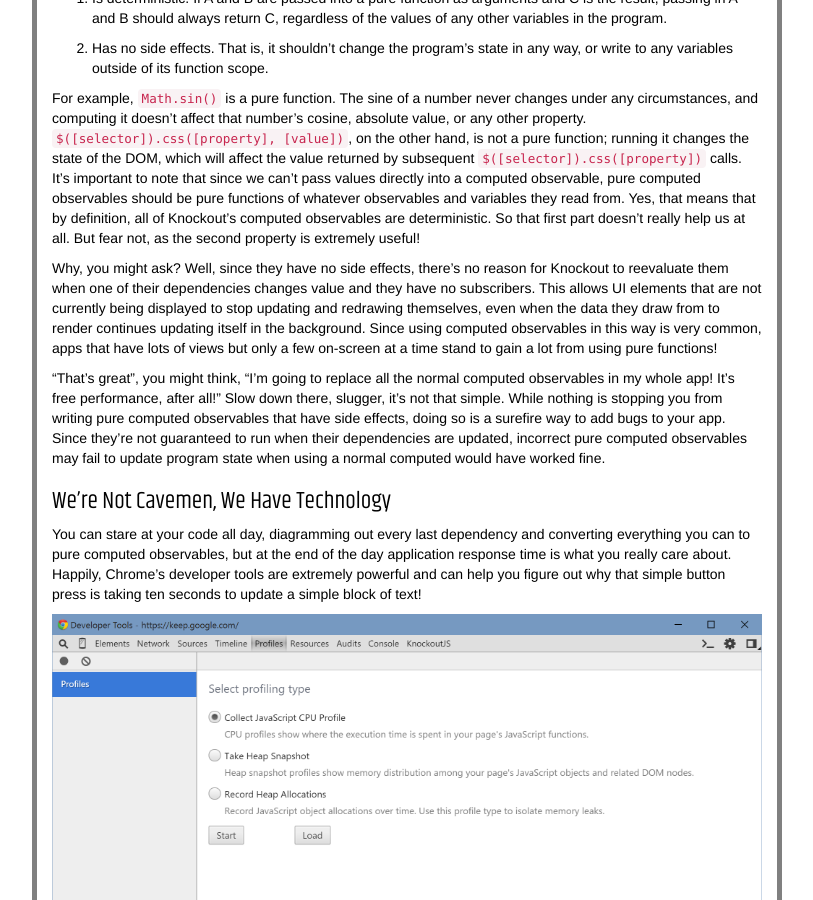
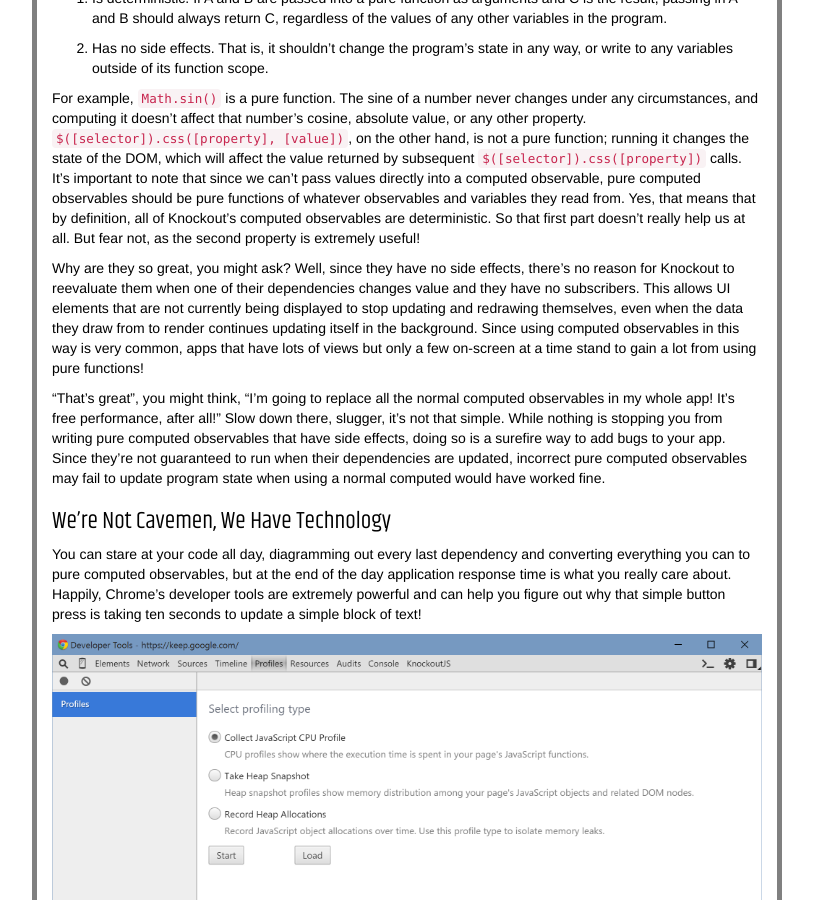
Before and after one commit to karmeleon/karmeleon.github.io, a Jekyll site: the page built from _posts/2015-8-5-knockout-perf.md, in a window 1280 px wide and 900 px high, scrolled down 1016 px. Shown: the whole window, without its empty margins (38-851 px from the left). Built offline with Jekyll 4.4.1, drawn with Linux system fonts in a browser that asks for light colours; nearby versions of some CDN libraries; comment, search, counter and statistics services are not loaded.

Commit message:
cleaned up some vagueness

```diff
--- a/_posts/2015-8-5-knockout-perf.md
+++ b/_posts/2015-8-5-knockout-perf.md
@@ -40,7 +40,7 @@ Added relatively recently to Knockout, [pure computed observables](http://knocko
 
 For example, `Math.sin()` is a pure function. The sine of a number never changes under any circumstances, and computing it doesn't affect that number's cosine, absolute value, or any other property. `$([selector]).css([property], [value])`, on the other hand, is not a pure function; running it changes the state of the DOM, which will affect the value returned by subsequent `$([selector]).css([property])` calls. It's important to note that since we can't pass values directly into a computed observable, pure computed observables should be pure functions of whatever observables and variables they read from. Yes, that means that by definition, all of Knockout's computed observables are deterministic. So that first part doesn't really help us at all. But fear not, as the second property is extremely useful!
 
-Why, you might ask? Well, since they have no side effects, there's no reason for Knockout to reevaluate them when one of their dependencies changes value and they have no subscribers. This allows UI elements that are not currently being displayed to stop updating and redrawing themselves, even when the data they draw from to render continues updating itself in the background. Since using computed observables in this way is very common, apps that have lots of views but only a few on-screen at a time stand to gain a lot from using pure functions!
+Why are they so great, you might ask? Well, since they have no side effects, there's no reason for Knockout to reevaluate them when one of their dependencies changes value and they have no subscribers. This allows UI elements that are not currently being displayed to stop updating and redrawing themselves, even when the data they draw from to render continues updating itself in the background. Since using computed observables in this way is very common, apps that have lots of views but only a few on-screen at a time stand to gain a lot from using pure functions!
 
 "That's great", you might think, "I'm going to replace all the normal computed observables in my whole app! It's free performance, after all!" Slow down there, slugger, it's not that simple. While nothing is stopping you from writing pure computed observables that have side effects, doing so is a surefire way to add bugs to your app. Since they're not guaranteed to run when their dependencies are updated, incorrect pure computed observables may fail to update program state when using a normal computed would have worked fine.
 
```
